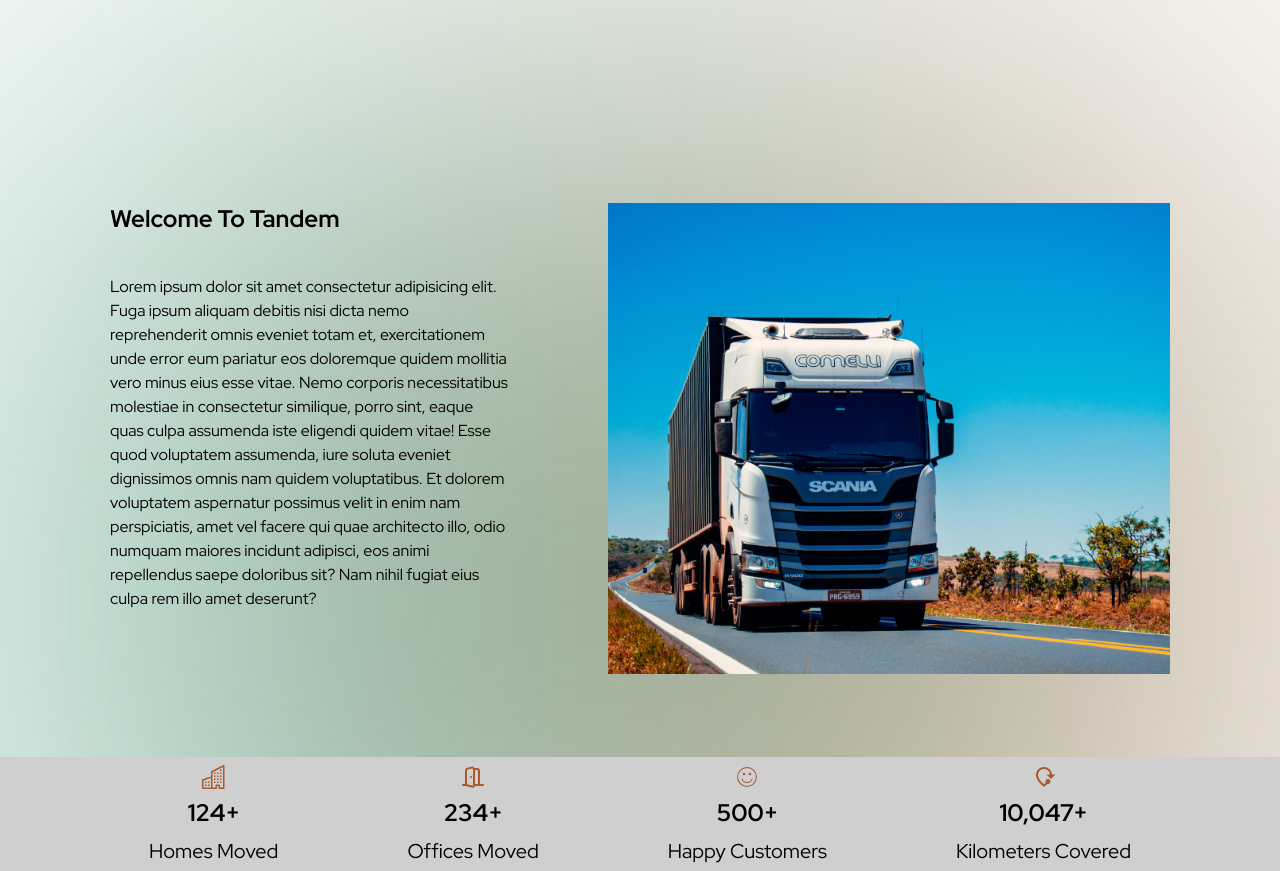
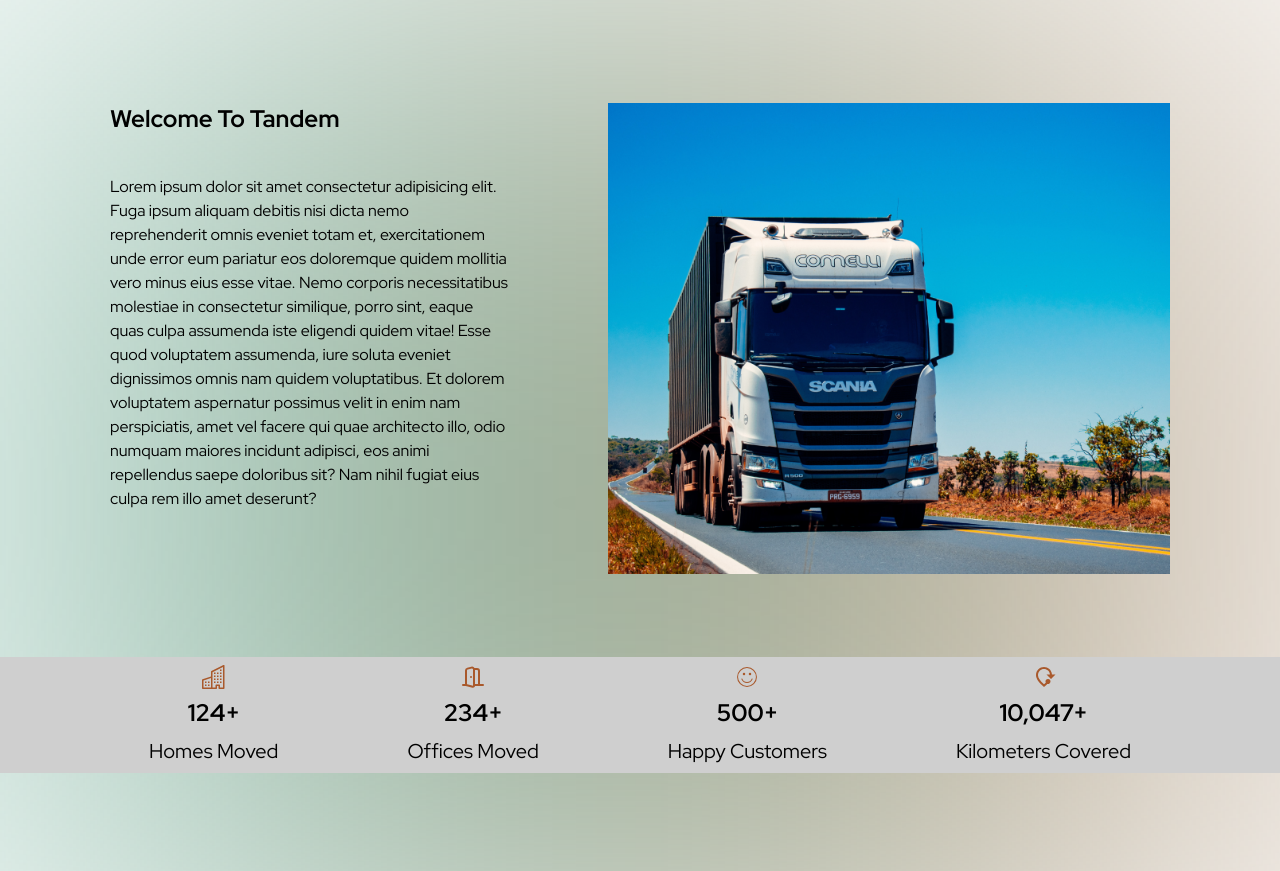
Before and after one commit to Lesuuh/tandem-logistics, a React (Vite) app: page /About in a window 1280 px wide. Shown: the part 513-1384 px from the top of the page. Built offline with nearby package versions, Linux system fonts and the light colour scheme.

Commit message:
fifth commit

```diff
--- a/src/components/AboutWelcome.jsx
+++ b/src/components/AboutWelcome.jsx
@@ -3,9 +3,9 @@ import img from "/images/gabriel-santos-GBVDilE8yvI-unsplash 1.png";
 
 export const AboutWelcome = () => {
   return (
-    <div className="max-w-[1100px] w-full px-5 mx-auto mt-[205px]">
+    <div className="max-w-[1100px] w-full px-5 mx-auto mt-[105px]">
         <Background />
-      <div data-aos="fade-right" className="flex flex-col md:flex-row gap-[100px]">
+      <div  className="flex flex-col md:flex-row gap-[100px]">
         <div className="flex-col md:w-[500px]">
           <h1 className="font-bold text-2xl">Welcome To Tandem</h1>
           <p className="mt-10">
@@ -23,7 +23,7 @@ export const AboutWelcome = () => {
           </p>
         </div>
         <div >
-          <img data-aos="fade-left" src={img} alt="broken-img" />
+          <img  src={img} alt="broken-img" />
         </div>
       </div>
 
```
